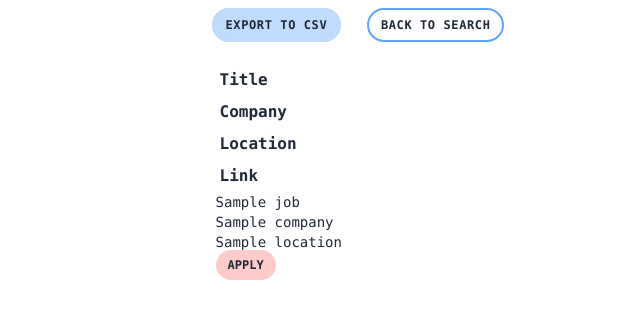
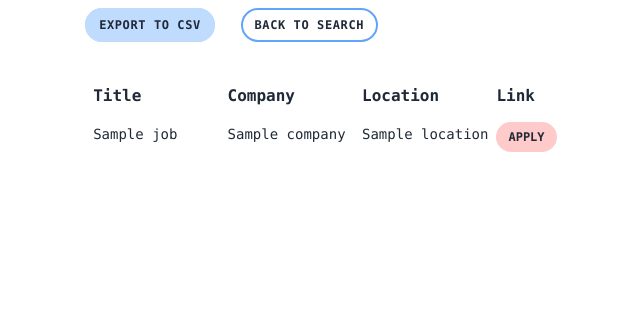
Before and after one commit to hchang18/web-scraper-python, a Flask app: template templates/report.html in a window 1280 px wide. Shown: the part 104-423 px from the top of the page, without its empty margins (282-922 px from the left). Run offline with Flask 2, Linux system fonts and the light colour scheme; the template is opened without the code that fills it: most values are stand-ins (such as "Sample title", 1, 10 or a date in 2020).

Commit message:
fixed some css issues

```diff
--- a/templates/base.html
+++ b/templates/base.html
@@ -5,10 +5,6 @@
     <link
       href="https://unpkg.com/tailwindcss@^1.0/dist/tailwind.min.css"
       rel="stylesheet"
-    />
-    <link
-      rel="stylesheet"
-      href="{{ url_for('static', filename='css/style.css') }}"
     />
     <title>Job Search</title>
 </head>
--- a/templates/report.html
+++ b/templates/report.html
@@ -4,16 +4,16 @@
     <h3 class="text-lg py-2 px-3">Found {{resultsNumber}} results for: {{searchingBy}} </h3>
     <a class="border-2 bg-blue-200 rounded-full py-2 px-3 mx-2 uppercase text-xs font-bold cursor-pointer tracking-wider border-blue-200" href="/export?word={{searchingBy}}">Export to CSV</a>
     <a class="rounded-full py-2 px-3 mx-2 uppercase text-xs font-bold cursor-pointer tracking-wider border-2 border-blue-400" href="/">Back to Search</a>
-    <section class="grid my-5 py-2 px-3">
-        <h4 class="font-bold px-1 py-1">Title</h4>
-        <h4 class="font-bold px-1 py-1">Company</h4>
-        <h4 class="font-bold px-1 py-1">Location</h4>
-        <h4 class="font-bold px-1 py-1">Link</h4>
+    <section class="grid grid-cols-4 my-8 py-2 px-3">
+        <h4 class="font-bold px-1 py-2">Title</h4>
+        <h4 class="font-bold px-1 py-2">Company</h4>
+        <h4 class="font-bold px-1 py-2">Location</h4>
+        <h4 class="font-bold px-1 py-2">Link</h4>
         {% for job in jobs %}
-            <span class="text-sm">{{job.title}}</span>
-            <span class="text-sm">{{job.company}}</span>
-            <span class="text-sm">{{job.location}}</span>
-            <a href="{{job.link}}" target="_blank">
+            <span class="text-sm px-1 py-2 truncate">{{job.title}}</span>
+            <span class="text-sm px-1 py-2 truncate">{{job.company}}</span>
+            <span class="text-sm px-1 py-2 truncate">{{job.location}}</span>
+            <a class="px-1 py-2" href="{{job.link}}" target="_blank">
                 <span class="bg-red-200 rounded-full py-2 px-3 font-bold uppercase text-xs cursor-pointer" >Apply</span>
             </a>
         {% endfor %}
```
